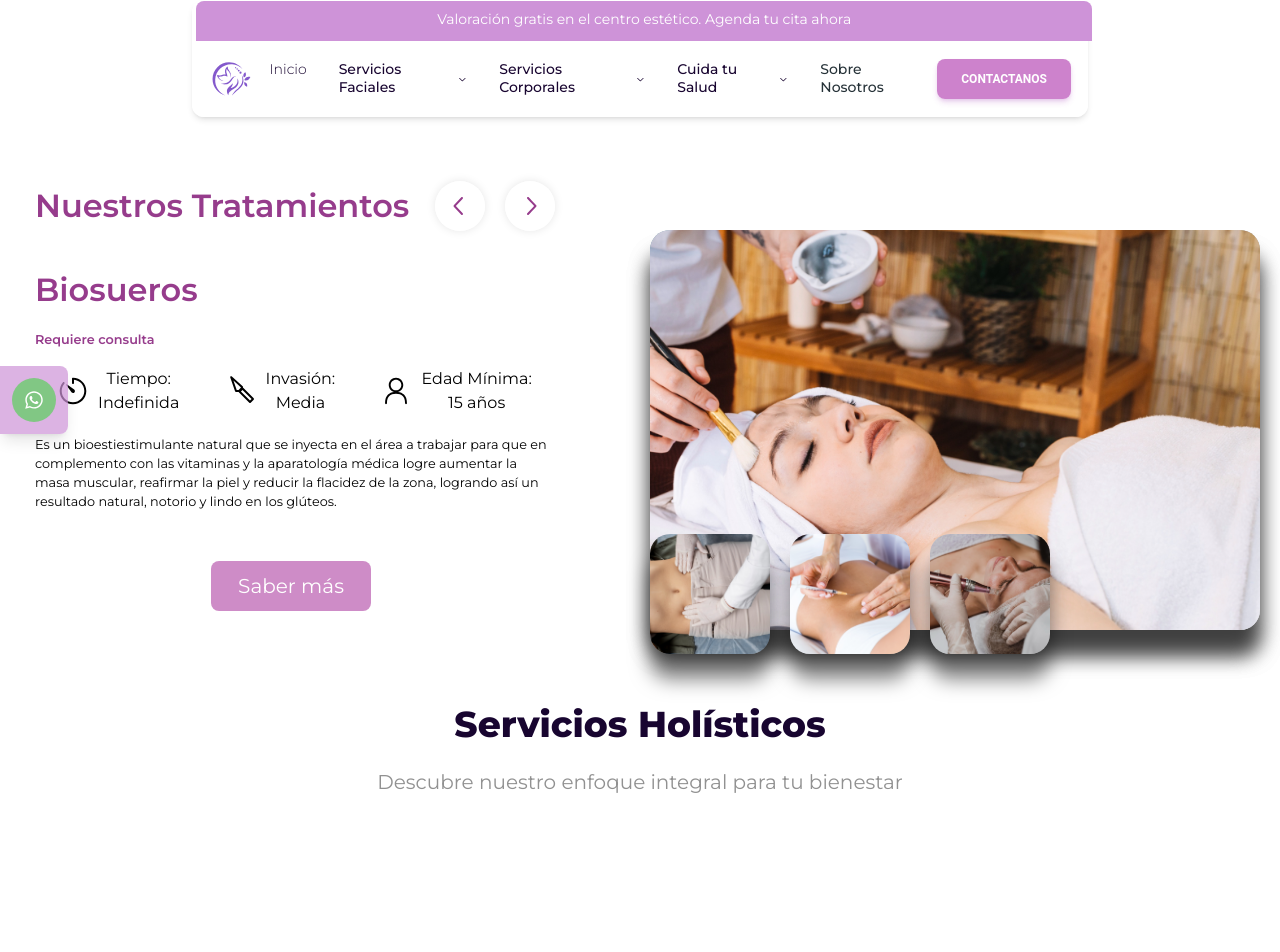
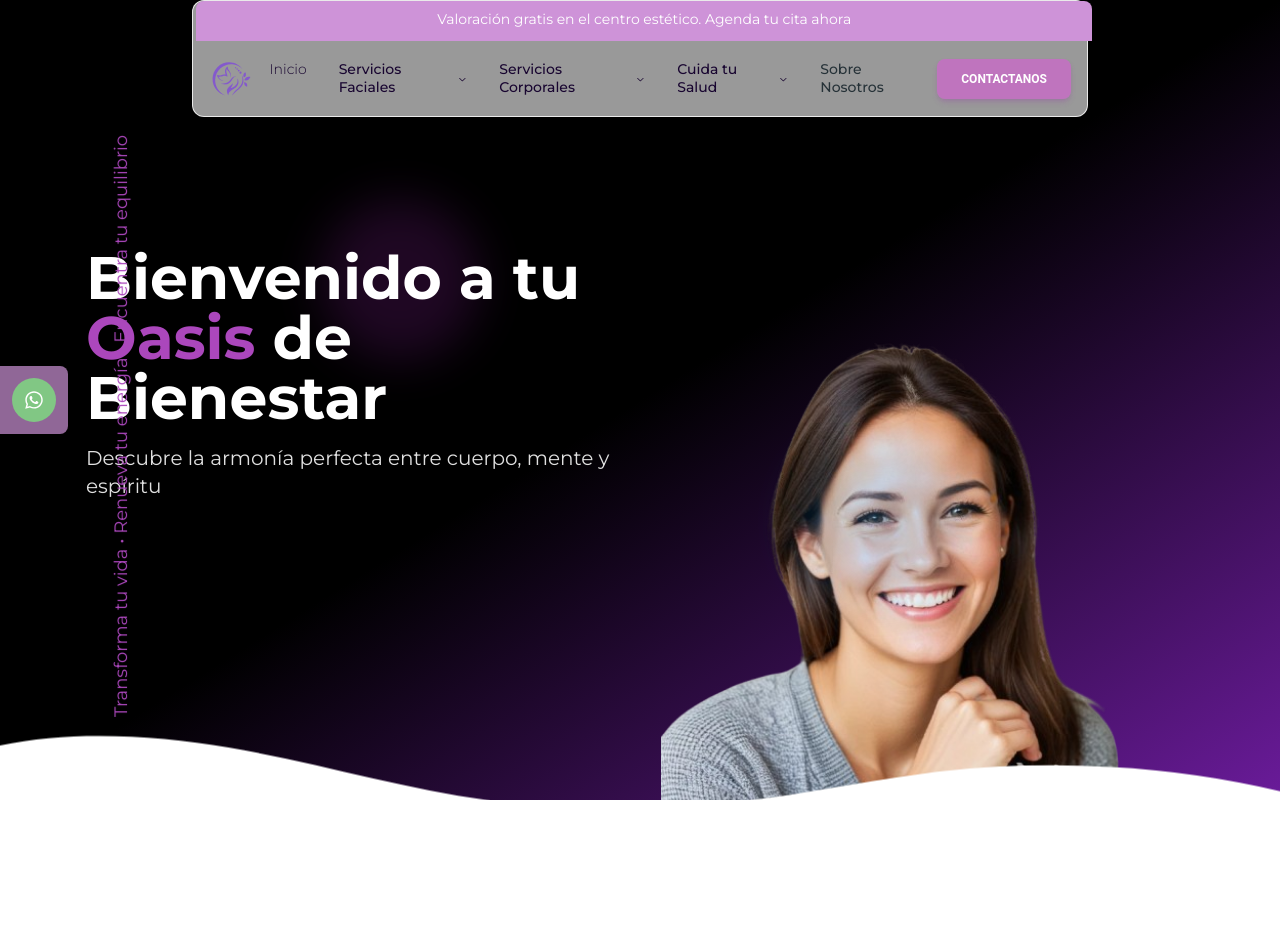
Before and after one commit to frankalessandro/Spa-SaludYVida, a React (Vite) app: page / in a window 1280 px wide. Shown: the top 952 px of the page. Built offline with nearby package versions, Linux system fonts and the light colour scheme; a web font is replaced by a local one.

Commit message:
add welcome section - preview

```diff
--- a/src/pages/Home.jsx
+++ b/src/pages/Home.jsx
@@ -11,6 +11,7 @@ import { FloatButtons } from "../components/FloatButtons";
 import { FooterWithLogo } from "../components/Footer";
 import { AnimatedBackground } from "../components/AnimatedBackground";
 import { WhatsAppButton } from "../components/WhatsappButton";
+
 const commonRevealConfig = {
   duration: 1000,
   distance: "50px",
@@ -67,6 +68,69 @@ export const Home = () => {
         */}
       <NavbarWithMegaMenu />
       <main className="flex-grow relative">
+
+        <section className="w-full h-screen bg-gradient-to-br from-black via-black to-purple-800 relative overflow-hidden">
+          {/* Contenedor principal con mejor organización espacial */}
+          <div className="h-[140vh] md:h-full container mx-auto flex flex-col lg:flex-row items-center justify-between px-4 pt-16 lg:pt-0">
+            {/* Lado izquierdo - Textos */}
+            <div className="w-full mt-20 md:mt-0 lg:w-1/2 flex flex-col justify-center space-y-6 lg:space-y-8 z-10 mb-8 lg:mb-0">
+              <div className="text-white">
+                <h1 className="text-4xl md:text-5xl lg:text-6xl font-bold mb-4 leading-tight">
+                  Bienvenido a tu
+                  <span className="text-purple-400"> Oasis</span> de Bienestar
+                </h1>
+                <p className="text-lg md:text-xl text-gray-300 max-w-xl">
+                  Descubre la armonía perfecta entre cuerpo, mente y espíritu
+                </p>
+              </div>
+
+              <div className="relative hidden lg:block">
+                <p className="absolute left-[-20vw] top-[-15vh] transform -rotate-90 text-purple-400 text-lg text-[1em] whitespace-nowrap">
+                  Transforma tu vida • Renueva tu energía • Encuentra tu equilibrio
+                </p>
+              </div>
+
+              <div className="block lg:hidden">
+                <p className="text-purple-400 text-lg font-medium text-center">
+                  Transforma tu vida • Renueva tu energía • Encuentra tu equilibrio
+                </p>
+              </div>
+            </div>
+
+            {/* Lado derecho - Imagen ajustada */}
+            <div className="w-full lg:w-1/2 absolute md:relative bottom-[30vh] md:bottom-[-5vh] flex justify-center items-end lg:h-full">
+              <div className="w-[80vw] md:w-[60vw] lg:w-[40vw] h-auto max-w-2xl relative">
+                <img
+                  src="/home/welcome.webp"
+                  alt="Spa Holístico 3D"
+                  className="object-contain w-full h-full"
+                />
+              </div>
+            </div>
+          </div>
+
+          {/* Elementos decorativos de fondo */}
+          <div className="absolute inset-0 opacity-20 pointer-events-none">
+            <div className="absolute top-1/4 left-1/4 w-40 h-40 bg-purple-500 rounded-full blur-xl"></div>
+            <div className="absolute bottom-1/4 right-1/4 w-40 h-40 bg-blue-500 rounded-full blur-xl"></div>
+          </div>
+
+          {/* Separador de ola */}
+          <div className="absolute bottom-0 left-0 w-full overflow-hidden leading-none">
+            <svg
+              className={`relative block w-full h-[4vh] md:h-[10vh] rotate-180 animate-waves`}
+              data-name="Layer 1"
+              xmlns="http://www.w3.org/2000/svg"
+              viewBox="0 0 1200 120"
+              preserveAspectRatio="none"
+            >
+              <path
+                d="M321.39,56.44c58-10.79,114.16-30.13,172-41.86,82.39-16.72,168.19-17.73,250.45-.39C823.78,31,906.67,72,985.66,92.83c70.05,18.48,146.53,26.09,214.34,3V0H0V27.35A600.21,600.21,0,0,0,321.39,56.44Z"
+                className="fill-white"
+              />
+            </svg>
+          </div>
+        </section>
         {/* Slider */}
         <section className="w-full h-[150vh] lg:h-[80vh] flex items-center justify-center reveal-section scroll-snap-align-start relative overflow-hidden top-[10vh]">
           <SliderMain />
--- a/tailwind.config.js
+++ b/tailwind.config.js
@@ -66,14 +66,19 @@ export default withMT({
           '75%': {
             transform: 'translateY(-40%) translateX(-10px) rotate(-5deg)',
           }
-        }
+        },
+        waves: {
+          '0%': { transform: 'rotate(180deg) translateY(-10px)' }, // Rotación inicial
+          '50%': { transform: 'rotate(180deg) translateY(-5px)' }, // Altura máxima
+          '100%': { transform: 'rotate(180deg) translateY(-10px)' }, // Rotación final
+        },
       },
       animation: {
         fly: 'fly 10s linear infinite',
         'float-rotate-left': 'float-rotate-left 6s ease-in-out infinite',
         'float-rotate-right': 'float-rotate-right 6s ease-in-out infinite',
-        'slide-in-bottom-left': 'slide-in-bottom-left 1.8s cubic-bezier(0.34, 1.56, 0.64, 1) forwards' //animacion de hoja en el home
-
+        'slide-in-bottom-left': 'slide-in-bottom-left 1.8s cubic-bezier(0.34, 1.56, 0.64, 1) forwards', //animacion de hoja en el home
+        'waves': 'waves 3s ease-in-out infinite', // Ciclo infinito
       }
     },
   },
```
Also changed, not shown: public/home/welcome.webp (added).
